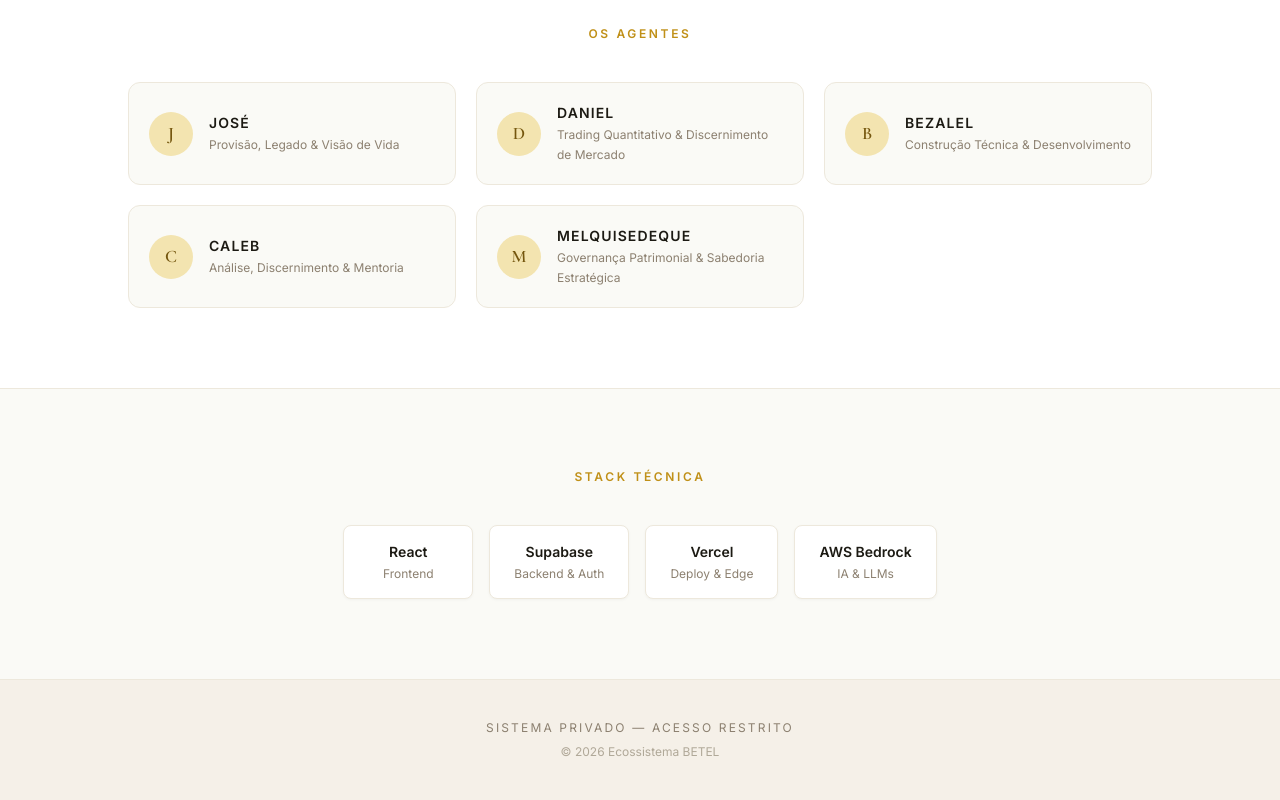
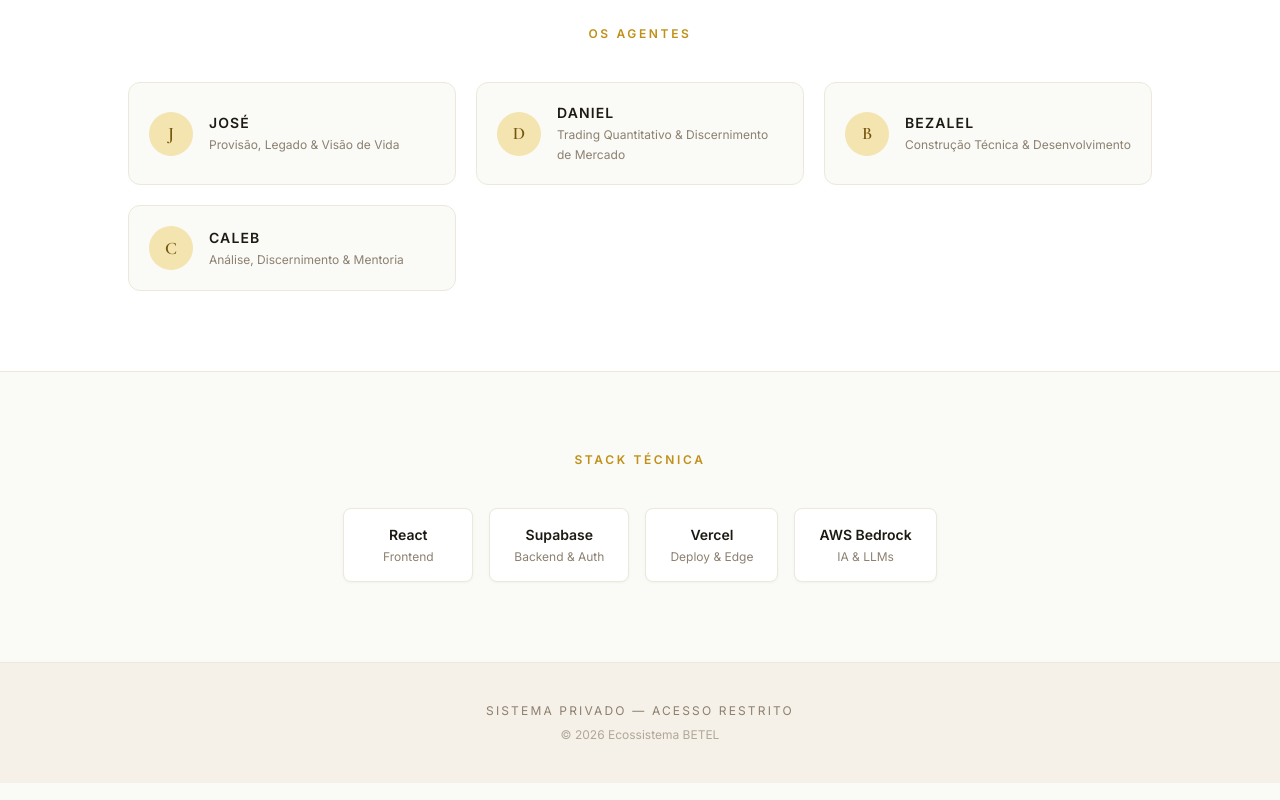
Before and after one commit to Stornhad/betel-landing, a React (Vite) app: page / in a window 1280 px wide. Shown: the part 1439-2239 px from the top of the page. Built offline with nearby package versions, Linux system fonts and the light colour scheme.

Commit message:
feat(landing): remove MELQUISEDEQUE do grid de agentes publicos

```diff
--- a/src/App.jsx
+++ b/src/App.jsx
@@ -38,11 +38,10 @@ const PILLARS = [
 ];
 
 const AGENTS = [
-  { name: 'JOSÉ',          role: 'Provisão, Legado & Visão de Vida',                      initial: 'J' },
-  { name: 'DANIEL',        role: 'Trading Quantitativo & Discernimento de Mercado',        initial: 'D' },
-  { name: 'BEZALEL',       role: 'Construção Técnica & Desenvolvimento',                   initial: 'B' },
-  { name: 'CALEB',         role: 'Análise, Discernimento & Mentoria',                      initial: 'C' },
-  { name: 'MELQUISEDEQUE', role: 'Governança Patrimonial & Sabedoria Estratégica',         initial: 'M' },
+  { name: 'JOSÉ',    role: 'Provisão, Legado & Visão de Vida',                   initial: 'J' },
+  { name: 'DANIEL',  role: 'Trading Quantitativo & Discernimento de Mercado',    initial: 'D' },
+  { name: 'BEZALEL', role: 'Construção Técnica & Desenvolvimento',               initial: 'B' },
+  { name: 'CALEB',   role: 'Análise, Discernimento & Mentoria',                  initial: 'C' },
 ];
 
 const STACK = [
```
